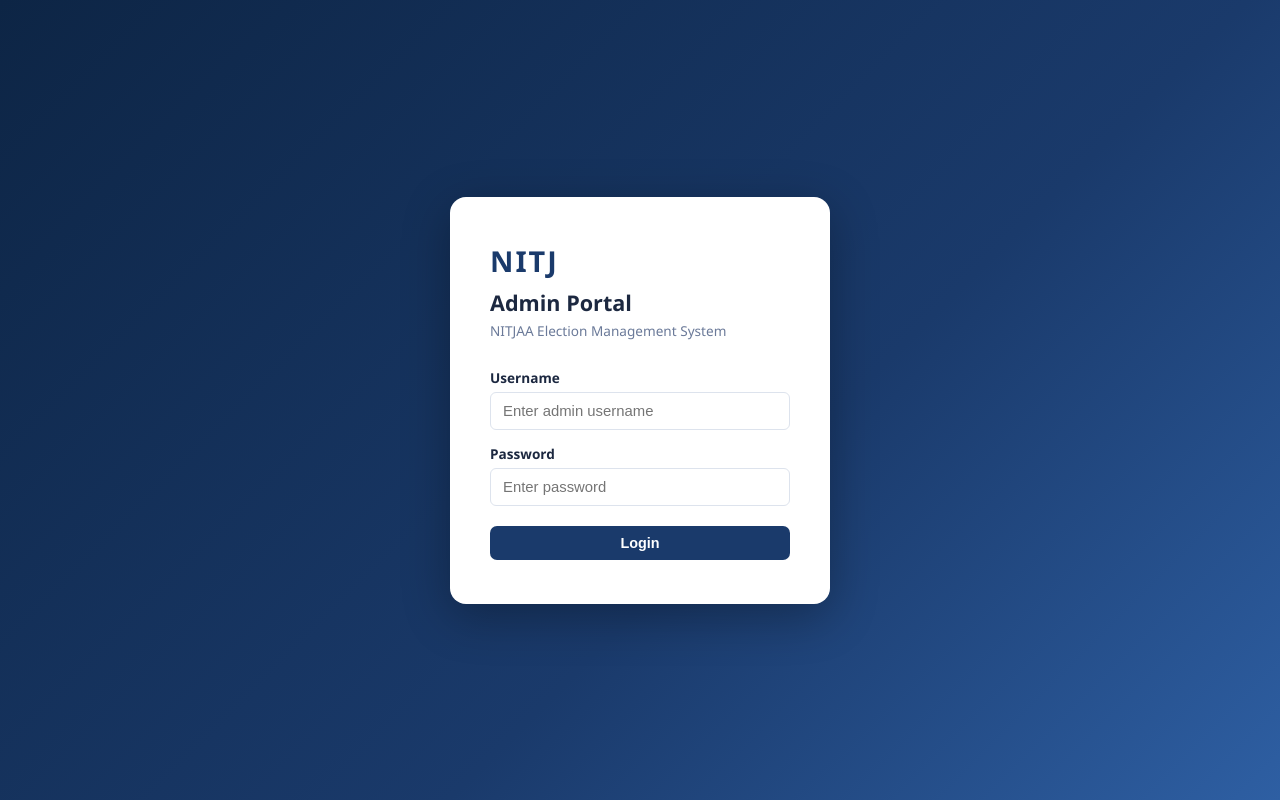
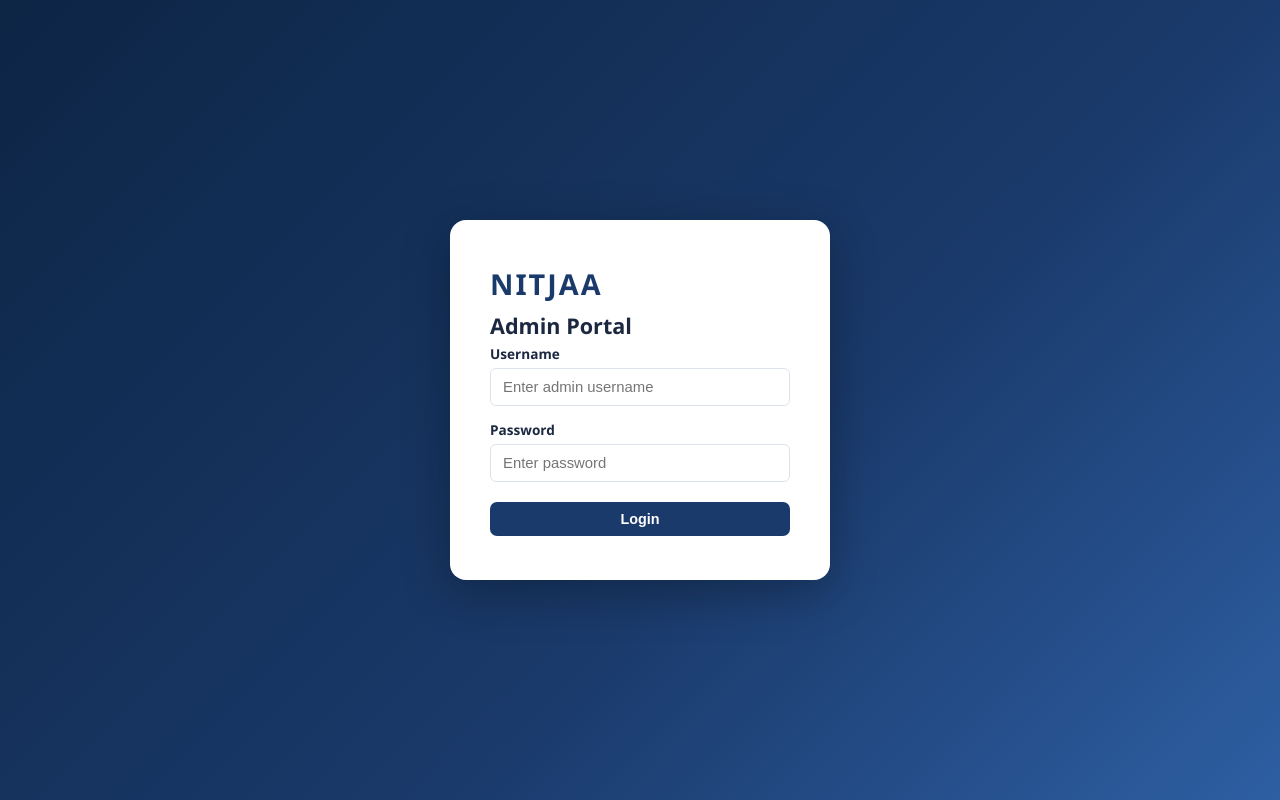
Before and after one commit to Shiv-Bawa/Alumni-, a plain HTML site: page nitj-nomination/frontend/admin/admin_login.html in a window 1280 px wide. Drawn offline with Linux system fonts and the light colour scheme.

Commit message:
feat: Update admin login logo and remove subtitle for clarity

```diff
--- a/nitj-nomination/frontend/admin/admin_login.html
+++ b/nitj-nomination/frontend/admin/admin_login.html
@@ -10,9 +10,9 @@
 
 <div class="login-wrap">
   <div class="login-card">
-    <div class="login-logo">NITJ</div>
+    <div class="login-logo">NITJAA</div>
     <h2 class="login-title">Admin Portal</h2>
-    <p class="login-sub">NITJAA Election Management System</p>
+
 
     <div class="alert err" id="loginErr" style="display:none"></div>
 
```
